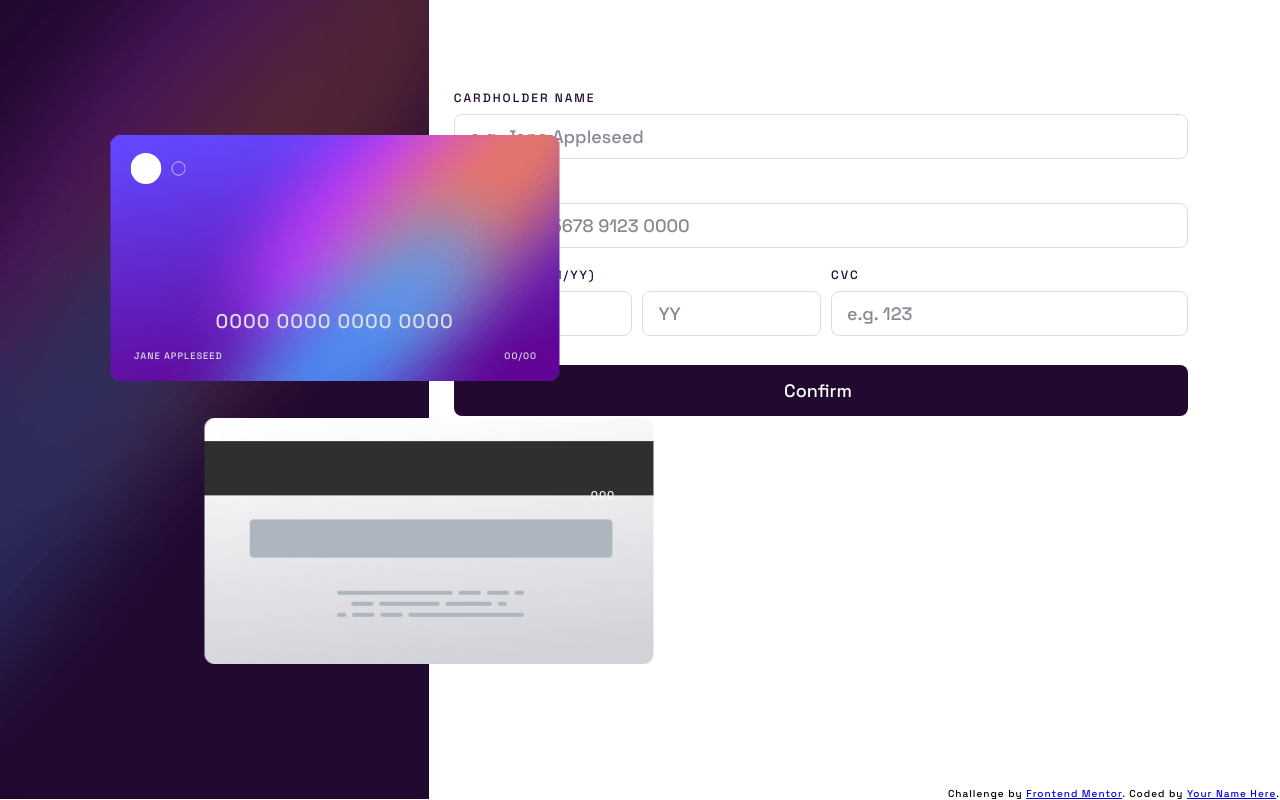
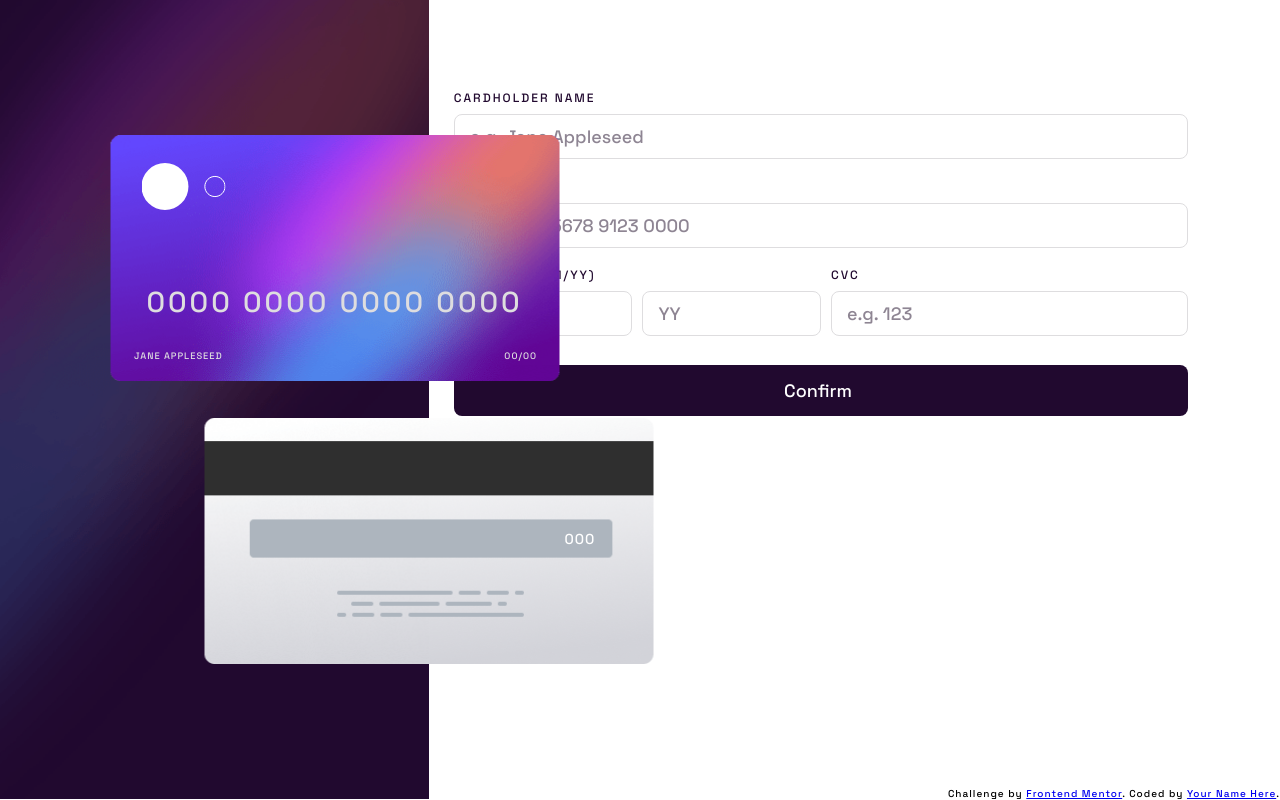
Before and after one commit to JunoField/fmj3-interactive-card-details-form, a plain HTML site: page index.html in a window 1280 px wide. Drawn offline with Linux system fonts and the light colour scheme.

Commit message:
halfway through card section dt

```diff
--- a/style.css
+++ b/style.css
@@ -284,11 +284,30 @@ input{
         margin-bottom: 36px;
     }
 
+    #card-logo{
+        margin: 28px auto auto 31px;
+        max-width: 87px;
+    }
+
+    #card-img-number{
+        font-size: 1.6em;
+        letter-spacing: 3px;
+        margin-bottom: 30px;
+    }
+
+
+
     #card-back{
         bottom: unset;
         left: unset;
     }
 
+    #card-img-cvc{
+        font-size: 0.8em;
+        top: 112px;
+        right: 58px;
+    }
+
 
 
 }
```
